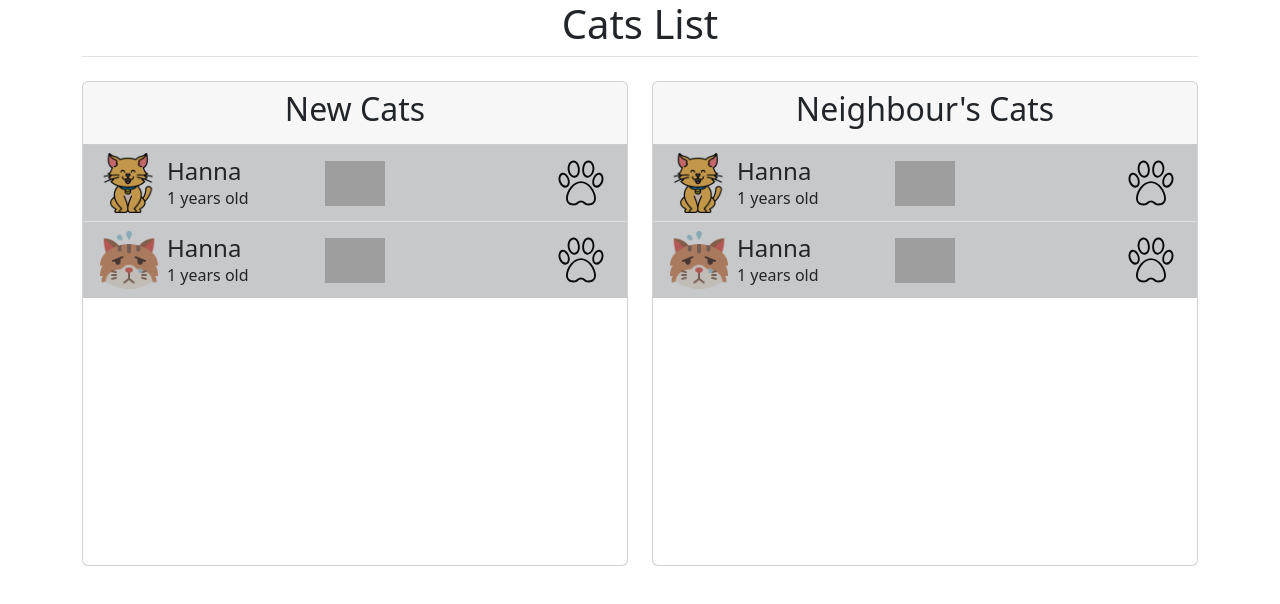
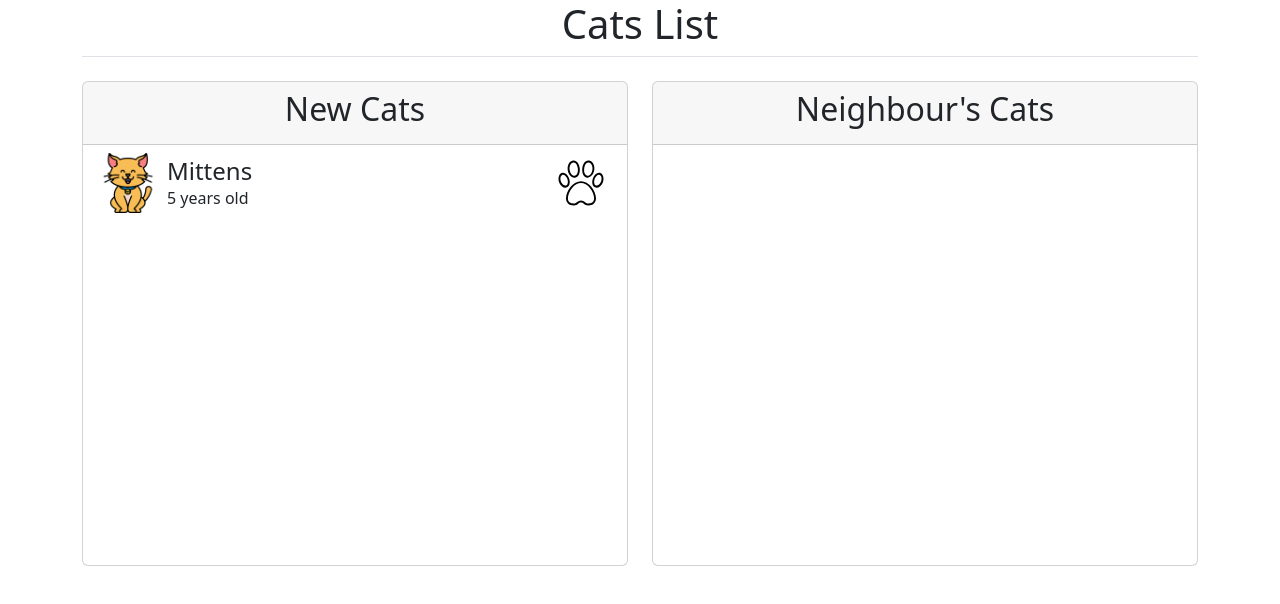
Before and after one commit to Adkhambek/app-for-cat-lovers, a React (Create React App) app: page / in a window 1280 px wide. Shown: the top 604 px of the page. Built offline with nearby package versions, Linux system fonts and the light colour scheme; grey boxes are pictures that could not be loaded.

Commit message:
feat: render random cats

```diff
--- a/src/components/Cats.tsx
+++ b/src/components/Cats.tsx
@@ -1,32 +1,48 @@
 import React, { Component } from "react";
-import { catTypeInterface } from "../types";
+import { catsListInterface } from "../types";
 import ownedCat from "../images/cat.png";
 import newCat from "../images/cry.png";
 import catFood from "../images/pet-food.png";
 import { ReactComponent as Paw } from "../images/paw.svg";
 
-class Cats extends Component<catTypeInterface> {
+class Cats extends Component<catsListInterface> {
     render() {
+        let cats;
+        if (this.props.type === "owned") {
+            cats = this.props.cats.filter((cat) => cat.hasCollar === false);
+        } else {
+            cats = this.props.cats;
+        }
         return (
             <ul
                 style={{ height: "420px" }}
                 className="list-group list-group-flush overflow-scroll overflow-auto"
             >
-                <li className="list-group-item d-flex align-items-center position-relative">
-                    <div className="position-absolute bg-dark bg-opacity-25 top-0 bottom-0 start-0 end-0 d-flex align-items-center justify-content-center">
+                {cats.map((cat) => (
+                    <li
+                        key={cat.id}
+                        className="list-group-item d-flex align-items-center position-relative"
+                    >
+                        <div
+                            className={
+                                (cat.isHungry as boolean)
+                                    ? "position-absolute bg-dark bg-opacity-25 top-0 bottom-0 start-0 end-0 d-flex align-items-center justify-content-center"
+                                    : "d-none"
+                            }
+                        >
                             <button className="btn">
                                 <img src={catFood} width="60" alt="" />
                             </button>
                         </div>
                         <img
                             width="60"
-                        src={ownedCat}
+                            src={(cat.hasCollar as boolean) ? ownedCat : newCat}
                             alt="collar"
                             className="img-fluid"
                         />
                         <div className="cat-info ms-2">
-                        <h3 className="cat-name h4 mb-0">Hanna</h3>
-                        <p className="cat-age mb-0">1 years old</p>
+                            <h3 className="cat-name h4 mb-0">{cat.name}</h3>
+                            <p className="cat-age mb-0">{cat.age} years old</p>
                         </div>
                         <Paw
                             style={{
@@ -34,34 +50,10 @@ class Cats extends Component<catTypeInterface> {
                                 width: "60px"
                             }}
                             className="ms-auto"
-                        fill="#000"
+                            fill={cat.color}
                         />
                     </li>
-                <li className="list-group-item d-flex align-items-center position-relative">
-                    <div className="position-absolute bg-dark bg-opacity-25 top-0 bottom-0 start-0 end-0 d-flex align-items-center justify-content-center">
-                        <button className="btn">
-                            <img src={catFood} width="60" alt="" />
-                        </button>
-                    </div>
-                    <img
-                        width="60"
-                        src={newCat}
-                        alt="collar"
-                        className="img-fluid"
-                    />
-                    <div className="cat-info ms-2">
-                        <h3 className="cat-name h4 mb-0">Hanna</h3>
-                        <p className="cat-age mb-0">1 years old</p>
-                    </div>
-                    <Paw
-                        style={{
-                            height: "60px",
-                            width: "60px"
-                        }}
-                        className="ms-auto"
-                        fill="#000"
-                    />
-                </li>
+                ))}
             </ul>
         );
     }
--- a/src/components/Main.tsx
+++ b/src/components/Main.tsx
@@ -1,13 +1,26 @@
 import React, { Component } from "react";
 import Cats from "./Cats";
 import { Cat } from "../types";
+import getCat from "../helpers";
 
 class Main extends Component<{}, { cats: Cat[] }> {
+    protected interval: undefined | ReturnType<typeof setInterval> = undefined;
     constructor(props: {}) {
         super(props);
         this.state = {
             cats: []
         };
+    }
+
+    componentDidMount(): void {
+        this.interval = setInterval(() => {
+            const cats: Cat[] = [...this.state.cats, getCat()];
+            this.setState({ cats });
+        }, 5000);
+    }
+
+    componentWillUnmount(): void {
+        clearInterval(this.interval);
     }
 
     render() {
@@ -19,7 +32,7 @@ class Main extends Component<{}, { cats: Cat[] }> {
                             <div className="card-header">
                                 <h2 className="text-center">New Cats</h2>
                             </div>
-                            <Cats type="new" />
+                            <Cats type="new" cats={this.state.cats} />
                         </div>
                     </div>
                     <div className="col">
@@ -29,7 +42,7 @@ class Main extends Component<{}, { cats: Cat[] }> {
                                     Neighbour&apos;s Cats
                                 </h2>
                             </div>
-                            <Cats type="owned" />
+                            <Cats type="owned" cats={this.state.cats} />
                         </div>
                     </div>
                 </div>
--- a/src/helpers.tsx
+++ b/src/helpers.tsx
@@ -51,7 +51,6 @@ const catNames: string[] = [
 
 const colors: string[] = [
     "#000000",
-    "#FFFFFF",
     "#FF0000",
     "#00FF00",
     "#0000FF",
@@ -77,7 +76,7 @@ function generateRandomCat(): Cat {
     return {
         id,
         name: randomize(catNames),
-        age: Math.floor(Math.random() * 12),
+        age: Math.floor(Math.random() * 12) + 1,
         color: randomize(colors),
         isHungry: false,
         hasCollar: Math.random() > 0.5,
--- a/src/types.tsx
+++ b/src/types.tsx
@@ -8,6 +8,7 @@ export interface Cat {
     feedTime: number;
 }
 
-export interface catTypeInterface {
+export interface catsListInterface {
     type: "new" | "owned";
+    cats: Cat[];
 }
```
Lines whose indentation alone changed are shown as unchanged.
